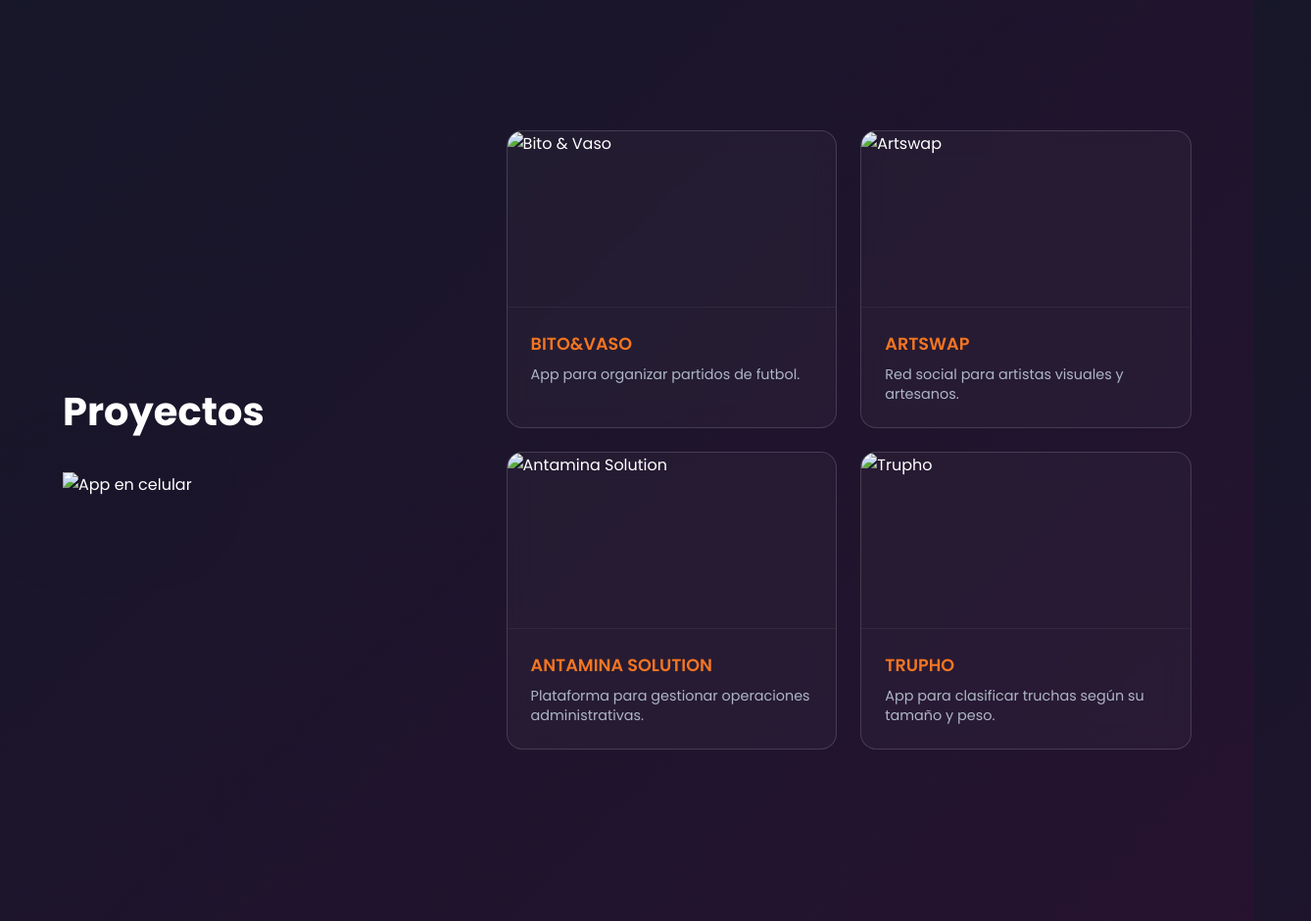
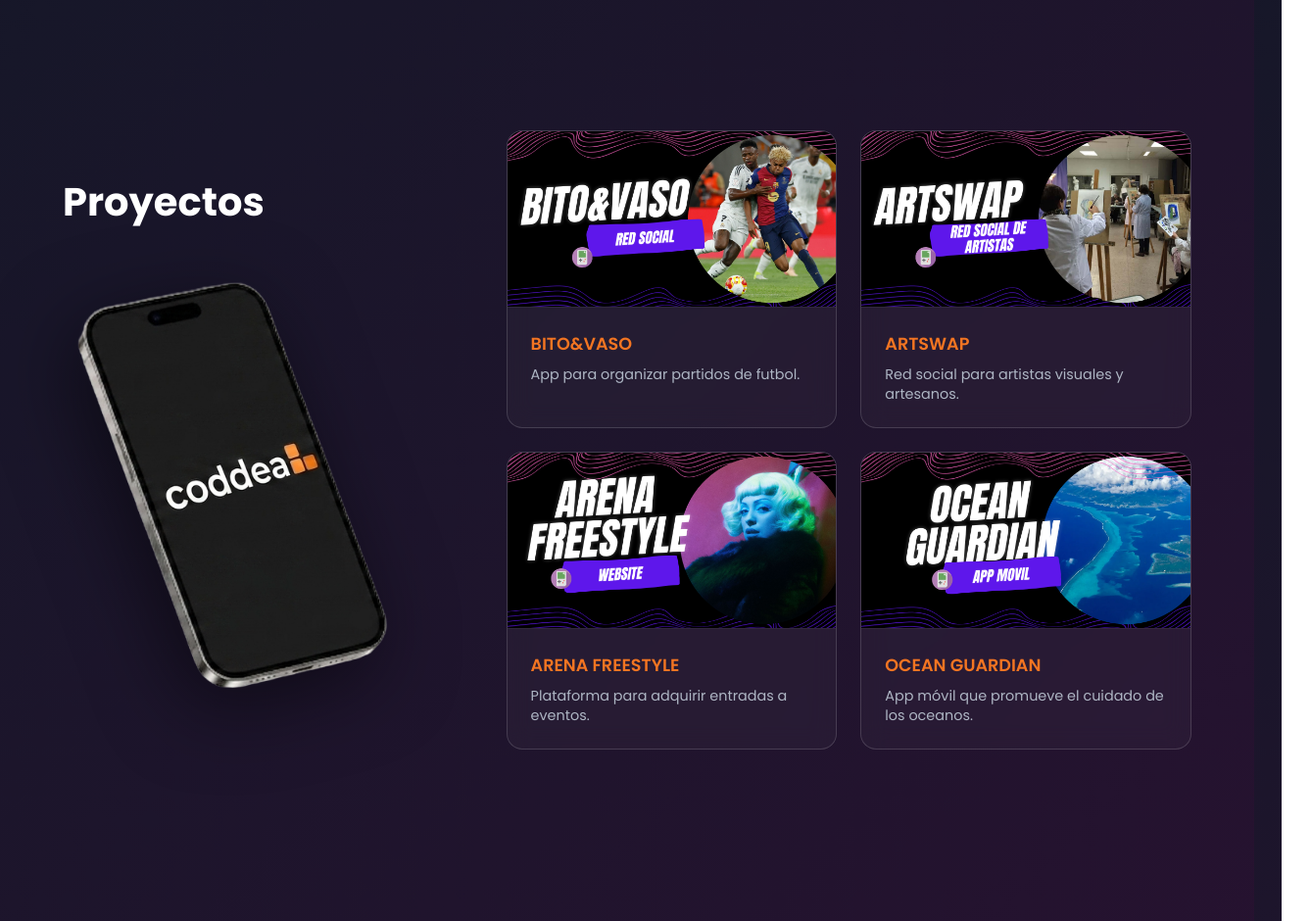
Before and after one commit to eloydadaea/coddea-landing, a website: page index.html in a window 1280 px wide. Shown: the part 1520-2460 px from the top of the page at 98% size, 1338 px wide, since content can reach past the window. Drawn offline with Linux system fonts and the light colour scheme.

```diff
--- a/index.html
+++ b/index.html
@@ -23,8 +23,8 @@
         <nav>
             <a href="#" class="active">Inicio</a>
             <a href="#servicios">Servicios</a>
-            <a href="#">Proyectos</a>
-            <a href="#">Contáctanos</a>
+            <a href="#proyectos">Proyectos</a>
+            <a href="#contactanos">Contáctanos</a>
         </nav>
     </header>
 
@@ -126,14 +126,14 @@
 
         <div class="projects-left reveal">
             <h2>Proyectos</h2>
-            <img src="img/mockup-celular.png" alt="App en celular" class="phone-mockup">
+            <img src="img/celular.png" alt="App en celular" class="phone-mockup">
         </div>
 
         <div class="projects-right">
             <div class="projects-grid">
 
                 <div class="project-card reveal" style="transition-delay: 0.1s;">
-                    <img src="img/bito-vaso.jpg" alt="Bito & Vaso" class="project-img">
+                    <img src="img/bitoyvaso.png" alt="Bito & Vaso" class="project-img">
                     <div class="project-info">
                         <h3>BITO&VASO</h3>
                         <p>App para organizar partidos de futbol.</p>
@@ -141,7 +141,7 @@
                 </div>
 
                 <div class="project-card reveal" style="transition-delay: 0.2s;">
-                    <img src="img/artswap.jpg" alt="Artswap" class="project-img">
+                    <img src="img/artswap.png" alt="Artswap" class="project-img">
                     <div class="project-info">
                         <h3>ARTSWAP</h3>
                         <p>Red social para artistas visuales y artesanos.</p>
@@ -149,18 +149,18 @@
                 </div>
 
                 <div class="project-card reveal" style="transition-delay: 0.3s;">
-                    <img src="img/antamina.jpg" alt="Antamina Solution" class="project-img">
+                    <img src="img/arena.png" alt="ArenaFreestyle" class="project-img">
                     <div class="project-info">
-                        <h3>ANTAMINA SOLUTION</h3>
-                        <p>Plataforma para gestionar operaciones administrativas.</p>
+                        <h3>ARENA FREESTYLE</h3>
+                        <p>Plataforma para adquirir entradas a eventos.</p>
                     </div>
                 </div>
 
                 <div class="project-card reveal" style="transition-delay: 0.4s;">
-                    <img src="img/trupho.jpg" alt="Trupho" class="project-img">
+                    <img src="img/ocean.png" alt="OceanGuardian" class="project-img">
                     <div class="project-info">
-                        <h3>TRUPHO</h3>
-                        <p>App para clasificar truchas según su tamaño y peso.</p>
+                        <h3>OCEAN GUARDIAN</h3>
+                        <p>App móvil que promueve el cuidado de los oceanos.</p>
                     </div>
                 </div>
 
```
Also changed, not shown: img/arena.png (added), img/artswap.png (added), img/bitoyvaso.png (added), img/celular.png (added), img/ocean.png (added).
